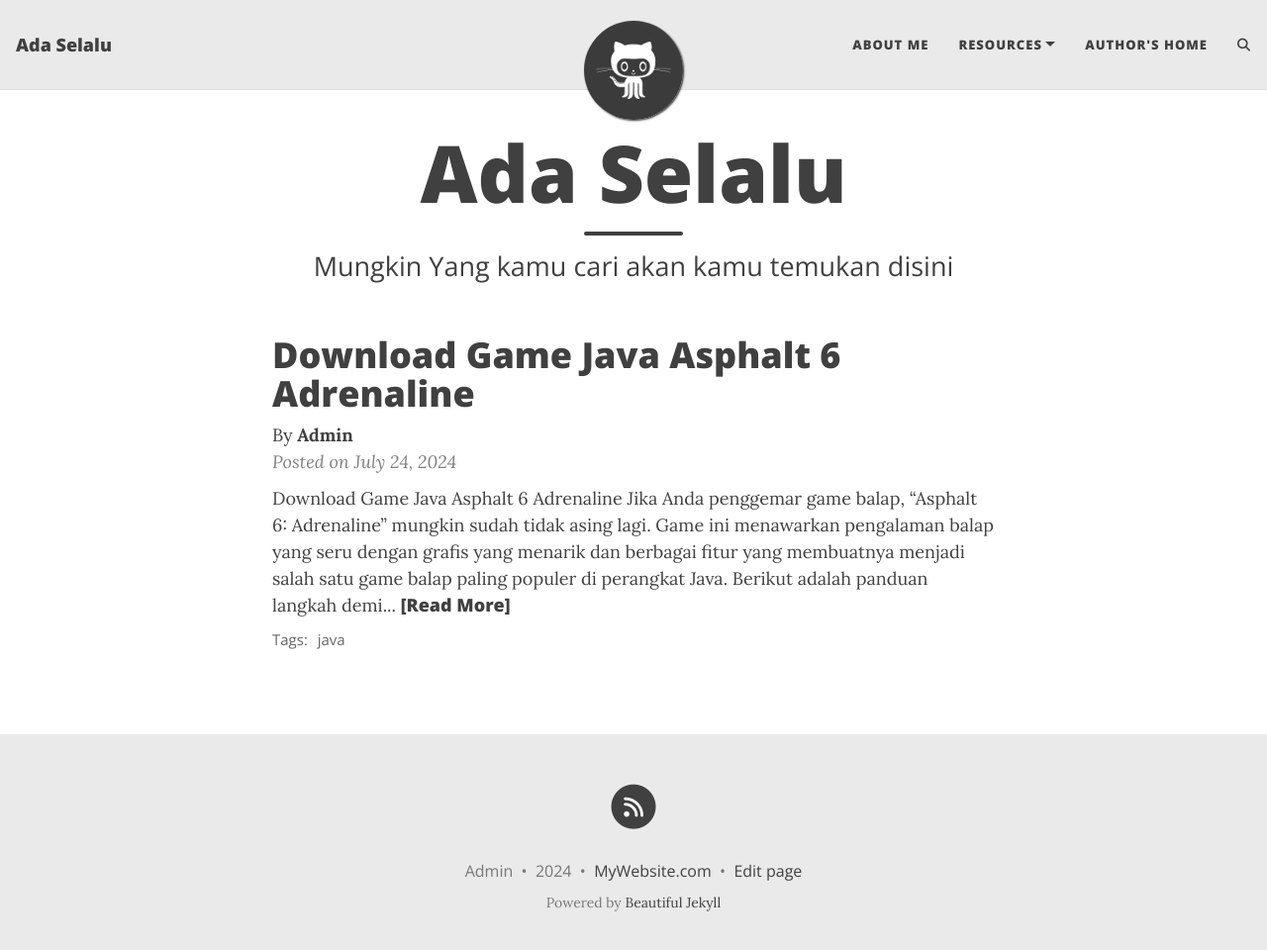
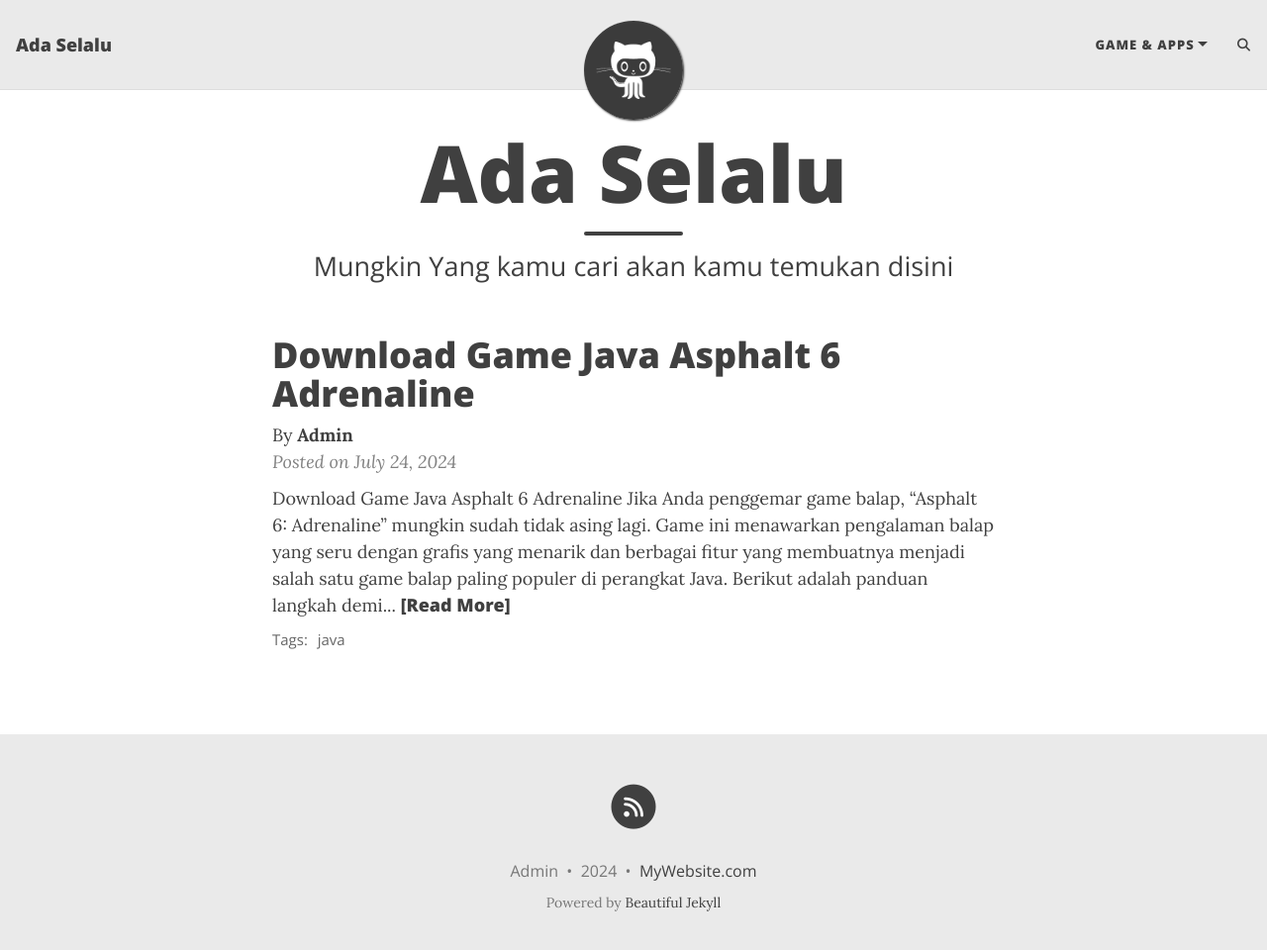
Before and after one commit to adaselalu/adaselalu.github.io, a Jekyll site: the page built from index.html, in a window 1280 px wide and 973 px high. Shown: the top 960 px of the window at 99% size. Built offline with Jekyll 4.4.1, drawn with Linux system fonts in a browser that asks for light colours; the list of posts is cut into pages by our own code; comment, search, counter and statistics services are not loaded.

Commit message:
Update _config.yml

```diff
--- a/_config.yml
+++ b/_config.yml
@@ -20,11 +20,9 @@
 ###############################################
 
 navbar-links:
-  About Me: "aboutme"
-  Resources:
-    - Beautiful Jekyll: "https://beautifuljekyll.com"
-    - Learn markdown: "https://www.markdowntutorial.com/"
-  Author's home: "https://deanattali.com"
+ Game & Apps:
+   - Java: "https://adaselalu.github.io/tags#java"
+
 
 ################
 # --- Logo --- #
@@ -118,7 +116,7 @@
 post_search: true
 
 # Add a button in the footer to edit the current page. Only works if your website is hosted on GitHub
-edit_page_button: true
+edit_page_button: false
 
 # Allow sub-menu items (second-level navigation menu items) to be longer than the top-level menu
 # If this setting is off, then long sub-menu words might get cut off
```
